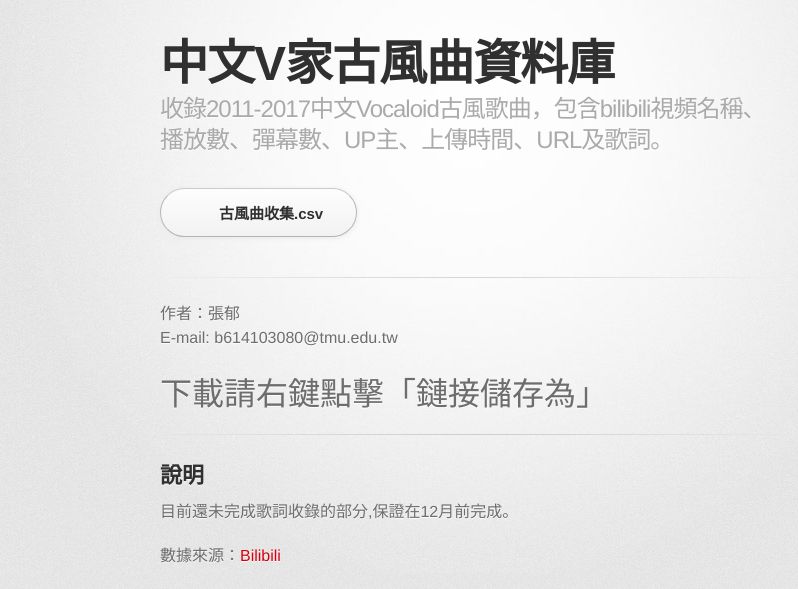
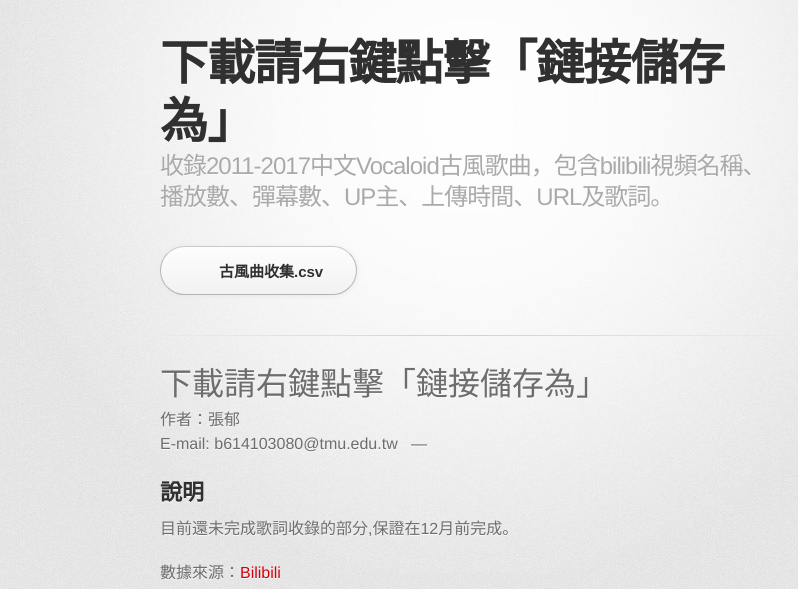
Before and after one commit to fireindark707/ChineseV_GUFENG, a Jekyll site: the page built from docs/index.md, in a window 1280 px wide. Shown: the top 589 px of the page, without its empty margins (170-968 px from the left). Built offline with Jekyll 4.4.1, drawn with Linux system fonts in a browser that asks for light colours; some web fonts are replaced; our own code applies the rules of GitHub Pages for plain Markdown files.

Commit message:
Update index.md

```diff
--- a/docs/index.md
+++ b/docs/index.md
@@ -1,9 +1,9 @@
 ---
 layout: default
 ---
+# 下載請右鍵點擊「鏈接儲存為」
 作者：張郁
 E-mail: b614103080@tmu.edu.tw
-# 下載請右鍵點擊「鏈接儲存為」
 ---
 ## [](#header-1)說明
 
```
